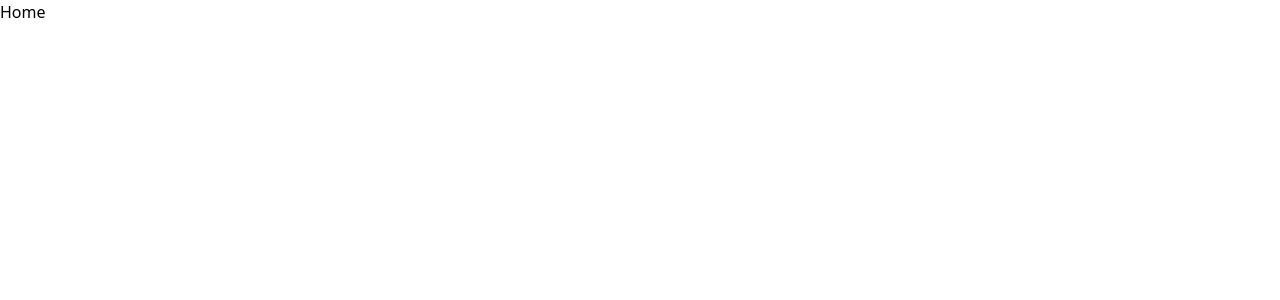
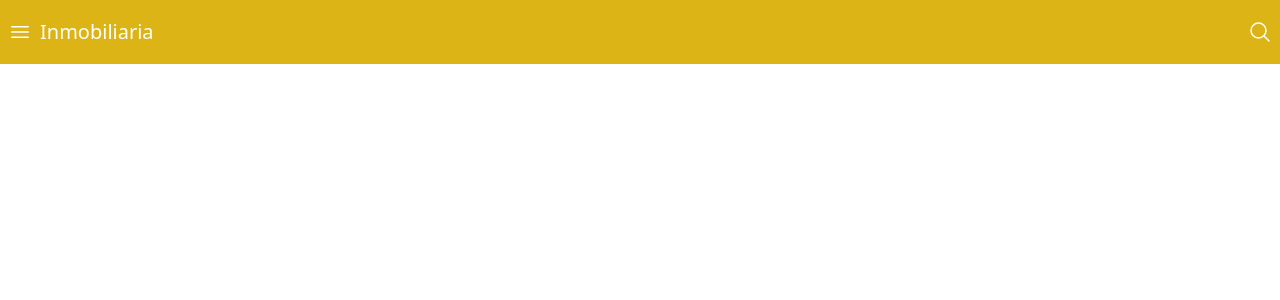
Before and after one commit to CodingFlashOR/frontend-inmobiliaria, a React (Vite) app: page / in a window 1280 px wide. Shown: the top 300 px of the page. Built offline with nearby package versions, Linux system fonts and the light colour scheme.

Commit message:
feat(sidebar): Implementa funcionalidad de apertura/cierre del menú hamburguesa
Se ha agregado la lógica para abrir y cerrar el sidebar o menú hamburguesa. La maquetación de esta funcionalidad está próxima.

```diff
--- a/finish.css
+++ b/finish.css
@@ -543,3 +543,127 @@ video {
   --tw-backdrop-saturate:  ;
   --tw-backdrop-sepia:  ;
 }
+
+.fixed {
+  position: fixed;
+}
+
+.left-0 {
+  left: 0px;
+}
+
+.top-0 {
+  top: 0px;
+}
+
+.ml-2 {
+  margin-left: 0.5rem;
+}
+
+.flex {
+  display: flex;
+}
+
+.hidden {
+  display: none;
+}
+
+.h-16 {
+  height: 4rem;
+}
+
+.h-5 {
+  height: 1.25rem;
+}
+
+.h-6 {
+  height: 1.5rem;
+}
+
+.min-h-screen {
+  min-height: 100vh;
+}
+
+.w-0 {
+  width: 0px;
+}
+
+.w-52 {
+  width: 13rem;
+}
+
+.w-6 {
+  width: 1.5rem;
+}
+
+.w-full {
+  width: 100%;
+}
+
+.flex-grow {
+  flex-grow: 1;
+}
+
+.items-center {
+  align-items: center;
+}
+
+.justify-between {
+  justify-content: space-between;
+}
+
+.bg-amarillo {
+  --tw-bg-opacity: 1;
+  background-color: rgb(220 180 22 / var(--tw-bg-opacity));
+}
+
+.bg-amarillo-cream {
+  --tw-bg-opacity: 1;
+  background-color: rgb(255 240 165 / var(--tw-bg-opacity));
+}
+
+.bg-gray-600\/50 {
+  background-color: rgb(75 85 99 / 0.5);
+}
+
+.bg-white {
+  --tw-bg-opacity: 1;
+  background-color: rgb(255 255 255 / var(--tw-bg-opacity));
+}
+
+.px-2 {
+  padding-left: 0.5rem;
+  padding-right: 0.5rem;
+}
+
+.text-xl {
+  font-size: 1.25rem;
+  line-height: 1.75rem;
+}
+
+.text-white {
+  --tw-text-opacity: 1;
+  color: rgb(255 255 255 / var(--tw-text-opacity));
+}
+
+.backdrop-blur-sm {
+  --tw-backdrop-blur: blur(4px);
+  -webkit-backdrop-filter: var(--tw-backdrop-blur) var(--tw-backdrop-brightness) var(--tw-backdrop-contrast) var(--tw-backdrop-grayscale) var(--tw-backdrop-hue-rotate) var(--tw-backdrop-invert) var(--tw-backdrop-opacity) var(--tw-backdrop-saturate) var(--tw-backdrop-sepia);
+          backdrop-filter: var(--tw-backdrop-blur) var(--tw-backdrop-brightness) var(--tw-backdrop-contrast) var(--tw-backdrop-grayscale) var(--tw-backdrop-hue-rotate) var(--tw-backdrop-invert) var(--tw-backdrop-opacity) var(--tw-backdrop-saturate) var(--tw-backdrop-sepia);
+}
+
+.transition-all {
+  transition-property: all;
+  transition-timing-function: cubic-bezier(0.4, 0, 0.2, 1);
+  transition-duration: 150ms;
+}
+
+.duration-300 {
+  transition-duration: 300ms;
+}
+
+@media (min-width: 640px) {
+  .sm\:w-80 {
+    width: 20rem;
+  }
+}
--- /dev/null
+++ b/src/components/Header/BurgerButton.tsx
@@ -0,0 +1,32 @@
+
+interface BurgerButtonProps {
+  setOpen: (value: boolean) => void;
+}
+
+const BurgerButton: React.FC<BurgerButtonProps> = ({ setOpen }) => {
+  return (
+    <button
+      onClick={() => {
+        console.log("Hola");
+        setOpen(true);
+      }}
+    >
+      <svg
+        xmlns="http://www.w3.org/2000/svg"
+        fill="none"
+        viewBox="0 0 24 24"
+        strokeWidth="1.5"
+        stroke="white"
+        className="w-6 h-6"
+      >
+        <path
+          strokeLinecap="round"
+          strokeLinejoin="round"
+          d="M3.75 6.75h16.5M3.75 12h16.5m-16.5 5.25h16.5"
+        />
+      </svg>
+    </button>
+  );
+};
+
+export default BurgerButton;
--- /dev/null
+++ b/src/components/Header/Header.tsx
@@ -0,0 +1,76 @@
+import { useState } from "react";
+import BurgerButton from "./BurgerButton";
+
+export default function Header() {
+  const [open, setOpen] = useState(false);
+
+  return (
+    <>
+      <div className="flex items-center justify-between bg-amarillo h-16 px-2">
+        <BurgerButton setOpen={setOpen}/>
+        <h1 className="flex-grow text-white text-xl ml-2">Inmobiliaria</h1>
+        <button
+          className="flex items-center ml-2"
+        >
+          <svg
+            xmlns="http://www.w3.org/2000/svg"
+            fill="none"
+            viewBox="0 0 24 24"
+            strokeWidth="1.5"
+            stroke="white"
+            className="w-6 h-6"
+          >
+            <path
+              strokeLinecap="round"
+              strokeLinejoin="round"
+              d="m21 21-5.197-5.197m0 0A7.5 7.5 0 1 0 5.196 5.196a7.5 7.5 0 0 0 10.607 10.607Z"
+            />
+          </svg>
+        </button>
+      </div>
+
+      <div
+        className={`bg-gray-600/50 min-h-screen w-full fixed top-0 left-0 backdrop-blur-sm transition-all duration-300 ${
+          open ? "" : "hidden"
+        }`}
+      ></div>
+
+      <div
+        className={`bg-white min-h-screen transition-all duration-300  fixed top-0 left-0 ${
+          open ? "sm:w-80 w-52" : "w-0"
+        }`}
+      >
+        <div
+          className={`bg-amarillo-cream h-5 w-full ${
+            open ? "" : "hidden"
+          }`}
+        ></div>
+        <button
+          className={`${
+            open ? "" : "hidden"
+          }`}
+          onClick={() => {
+            setOpen(false);
+          }}
+        >
+          <svg
+            xmlns="http://www.w3.org/2000/svg"
+            fill="none"
+            viewBox="0 0 24 24"
+            strokeWidth="1.5"
+            stroke="currentColor"
+            className={`w-6 h-6 ${
+              open ? "" : "hidden"
+            }`}
+          >
+            <path
+              strokeLinecap="round"
+              strokeLinejoin="round"
+              d="M6 18 18 6M6 6l12 12"
+            />
+          </svg>
+        </button>
+      </div>
+    </>
+  );
+}
--- a/src/pages/Home.tsx
+++ b/src/pages/Home.tsx
@@ -1,6 +1,9 @@
+import Header from '../components/Header/Header';
 
 export default function Home () {
   return (
-    <div>Home</div>
+    <>
+      <Header/>
+    </>
   )
 }
```
Also changed, not shown: tailwind.config.js (+31 -3 lines).
